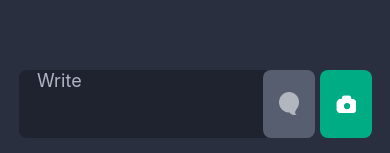
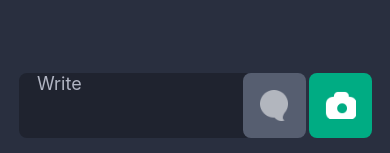
Before and after one commit to DucMinhVnua/rn_chat_app, a React Native app: screen / in a window 390 px wide. Shown: the part 688-841 px from the top of the page. Built offline with nearby package versions, Linux system fonts and the light colour scheme.

Commit message:
fix size

```diff
--- a/App.tsx
+++ b/App.tsx
@@ -4,6 +4,7 @@ import {
   AddGroupPage,
   ChatDetailPage,
   ListChatPage,
+  ResgiterPage,
   RoomChatPage,
 } from './src/pages';
 import {
--- a/src/components/button_icon/index.tsx
+++ b/src/components/button_icon/index.tsx
@@ -30,6 +30,8 @@ const ButtonIcon = ({
   backgroundColor = '#03A9F1',
   customStyles,
 }: Props) => {
+  const widthHeightImage = (wp(widthIconImage) + hp(heightIconImage)) / 2;
+
   return (
     <TouchableOpacity
       activeOpacity={activeOpacity}
@@ -47,8 +49,8 @@ const ButtonIcon = ({
       <Image
         resizeMode="center"
         style={{
-          width: wp(`${widthIconImage}%`),
-          height: hp(`${heightIconImage}%`),
+          width: widthHeightImage,
+          height: widthHeightImage,
         }}
         source={imagePath}
       />
--- a/src/pages/room_chat/components/footer_field.tsx
+++ b/src/pages/room_chat/components/footer_field.tsx
@@ -29,7 +29,7 @@ const FooterField = () => {
           style={[
             styles.field,
             {
-              maxWidth: isFocusedField ? wp(75) : !value ? wp(65) : wp(75),
+              maxWidth: isFocusedField ? wp(75) : !value ? wp(60) : wp(75),
             },
           ]}
           placeholder="Write"
@@ -41,7 +41,7 @@ const FooterField = () => {
             <ButtonIcon
               backgroundColor={colors.lightGray}
               widthIconImage={5}
-              heightIconImage={4}
+              heightIconImage={5}
               paddingHorizontal={4}
               onTap={() => {}}
               imagePath={require('../../../assets/icons/ic_unactive_message.png')}
@@ -52,7 +52,7 @@ const FooterField = () => {
           <ButtonIcon
             backgroundColor={colors.lightGreen}
             widthIconImage={5}
-            heightIconImage={4}
+            heightIconImage={5}
             paddingHorizontal={4}
             onTap={() => {}}
             imagePath={require('../../../assets/icons/ic_camera.png')}
@@ -62,7 +62,7 @@ const FooterField = () => {
               <ButtonIcon
                 backgroundColor={colors.lightPurple}
                 widthIconImage={5}
-                heightIconImage={4}
+                heightIconImage={5}
                 paddingHorizontal={4}
                 onTap={() => {}}
                 imagePath={require('../../../assets/icons/ic_active_message.png')}
@@ -95,11 +95,9 @@ const styles = StyleSheet.create({
     fontSize: 18,
     backgroundColor: colors.inputSearchAndIbColor,
     borderRadius: 8,
-    minHeight: hp(8),
   },
 
   wrapperBtnCameraAndMessage: {
-    marginLeft: wp(5),
     position: 'absolute',
     right: 0,
     bottom: 0,
```
